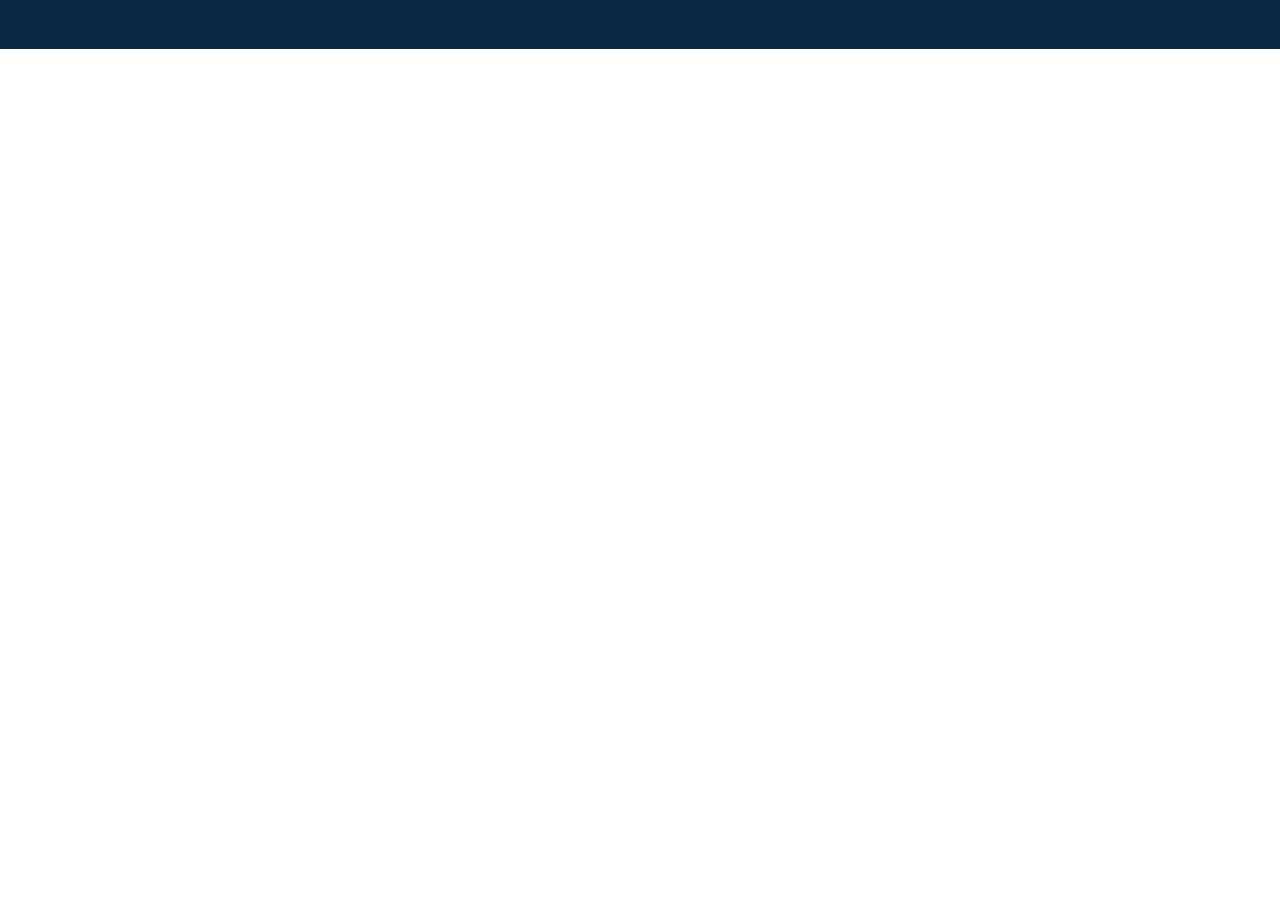
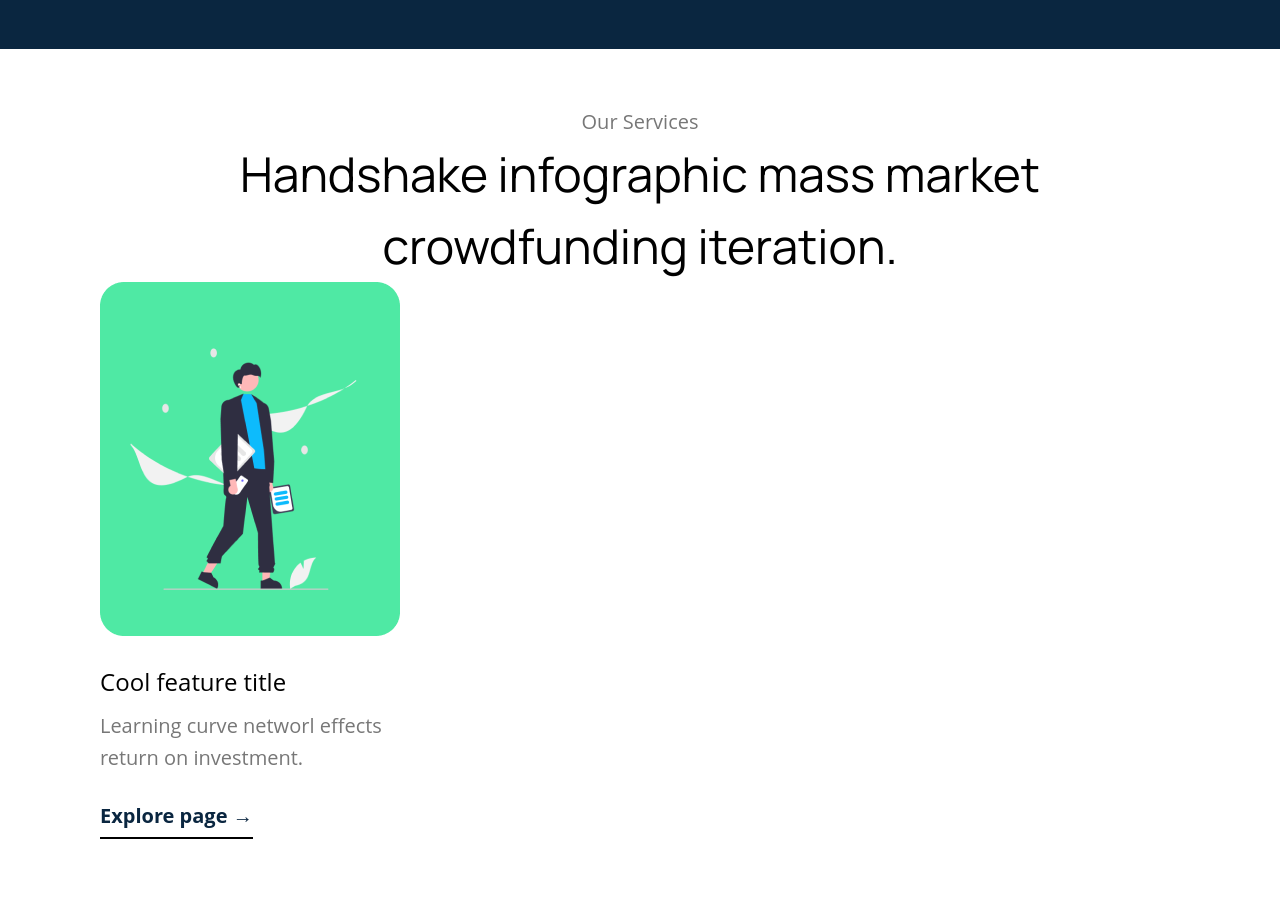
Before and after one commit to JooaoAlmeida/project-boldo, a plain HTML site: page index.html in a window 1280 px wide. Shown: the part 739-1643 px from the top of the page. Before the commit the page ends 800 px from the top, so only its background shows below. Drawn offline with Linux system fonts and the light colour scheme.

Commit message:
Add explore card

```diff
--- /dev/null
+++ b/css/components/explore-card.css
@@ -0,0 +1,35 @@
+.explore-card{
+    display: inline-block;
+    width: 300px;
+
+}
+.explore-card .img-card{
+    margin-bottom: 24px;
+}
+.explore-card .title-card{
+    font-size: 24px;
+    font-weight: 400;
+}
+.explore-card .parag-card{
+    font-size: 20px;
+    font-weight: 400;
+    color: #777;
+    margin-top: 12px;
+    line-height: 32px;
+}
+.explore-card .act-card{
+    display: inline-block;
+    font-size: 20px;
+    font-weight: 700;
+    color:#0A2640;
+    text-decoration: none;
+    margin-top: 28px;
+
+}
+.explore-card .act-card::after{
+    content: '';
+    display: block;
+    box-sizing: border-box;
+    border: 1px solid #000;
+    margin-top: 8px;
+}
--- a/css/components/main-section.css
+++ b/css/components/main-section.css
@@ -5,6 +5,9 @@
     padding-top: 56px;
     padding-bottom: 65px;
 }
+.main-section.-bgWhite{
+    background-color: #fff;
+}
 .max-width{
     max-width: 1200px;
     margin: 0px auto;
--- a/css/components/main-title.css
+++ b/css/components/main-title.css
@@ -5,3 +5,14 @@
     line-height: 72px;
     color: #FFF;
 }
+.main-title.-sec{
+    text-align: center;
+    color: #000;
+}
+.title-second{
+    font-size: 20px;
+    line-height: 33px;
+    font-weight: 400;
+    color: #777;
+    text-align: center;
+}
--- a/css/components/reset.css
+++ b/css/components/reset.css
@@ -1,4 +1,4 @@
-body, h1, h2, h3, h4{
+body, h1, h2, h3, h4, p{
     margin: 0px;
 }
 body{
--- a/index.html
+++ b/index.html
@@ -13,6 +13,7 @@
     <link rel="stylesheet" href="css/components/main-article.css">
     <link rel="stylesheet" href="css/components/bars.card.css">
     <link rel="stylesheet" href="css/components/banner-logos.css">
+    <link rel="stylesheet" href="css/components/explore-card.css">
 
     <link href="https://fonts.googleapis.com/css2?family=Manrope:wght@400;700&display=swap" rel="stylesheet">
 </head>
@@ -69,6 +70,18 @@
             </div>
         </div>
     </section>
+    <section class="main-section -bgWhite">
+        <h3 class="title-second">Our Services</h3>
+        <h1 class="main-title -sec">Handshake infographic mass market<br> crowdfunding iteration.</h1>
+
+        <div class="explore-card">
+            <img class ="img-card" src="css/assets/card-1.png" alt="Card 1">
+            <h2 class="title-card">Cool feature title</h2>
+            <p class="parag-card">Learning curve networl effects return on investment.</p>
+            <a class="act-card" href="">Explore page →</a>
+
+        </div>
+    </section>
 
 </body>
 </html>
```
Also changed, not shown: css/assets/card-1.png (added), css/assets/card-2.png (added), css/assets/card-3.png (added).
